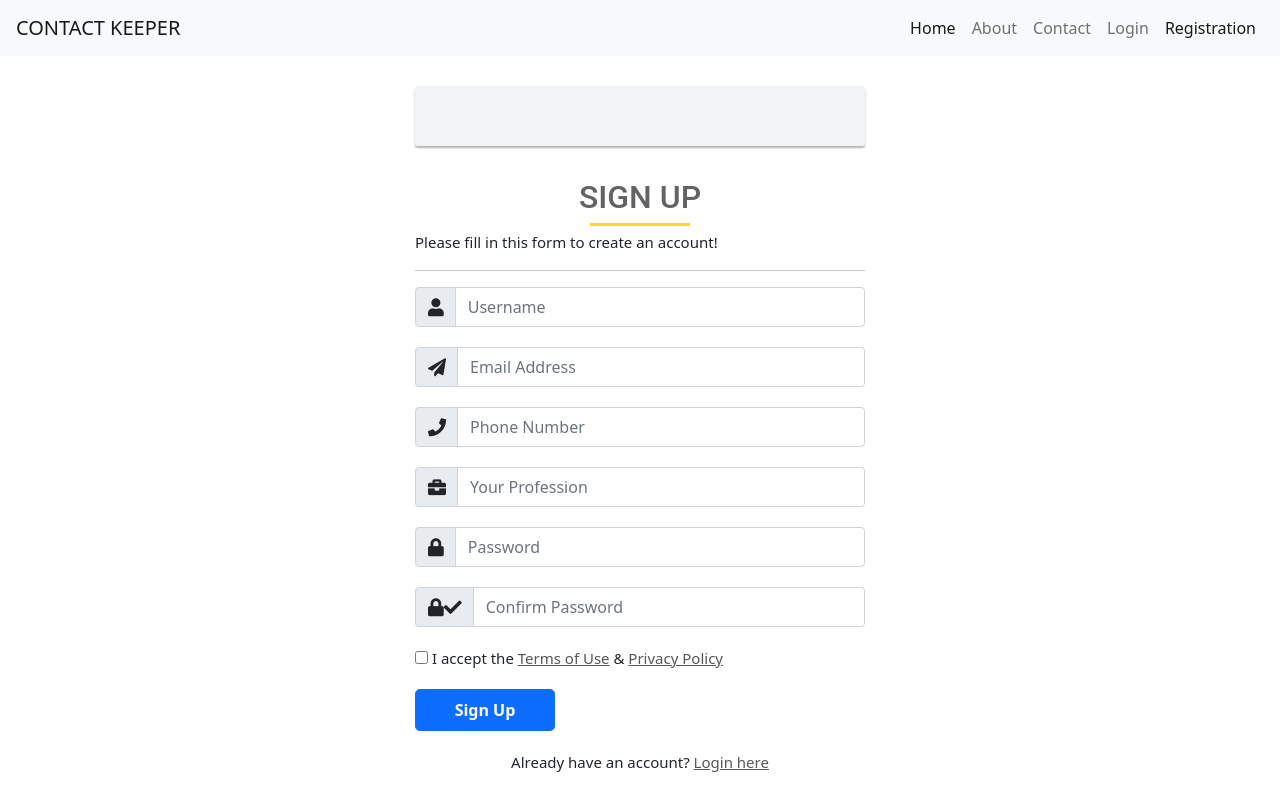
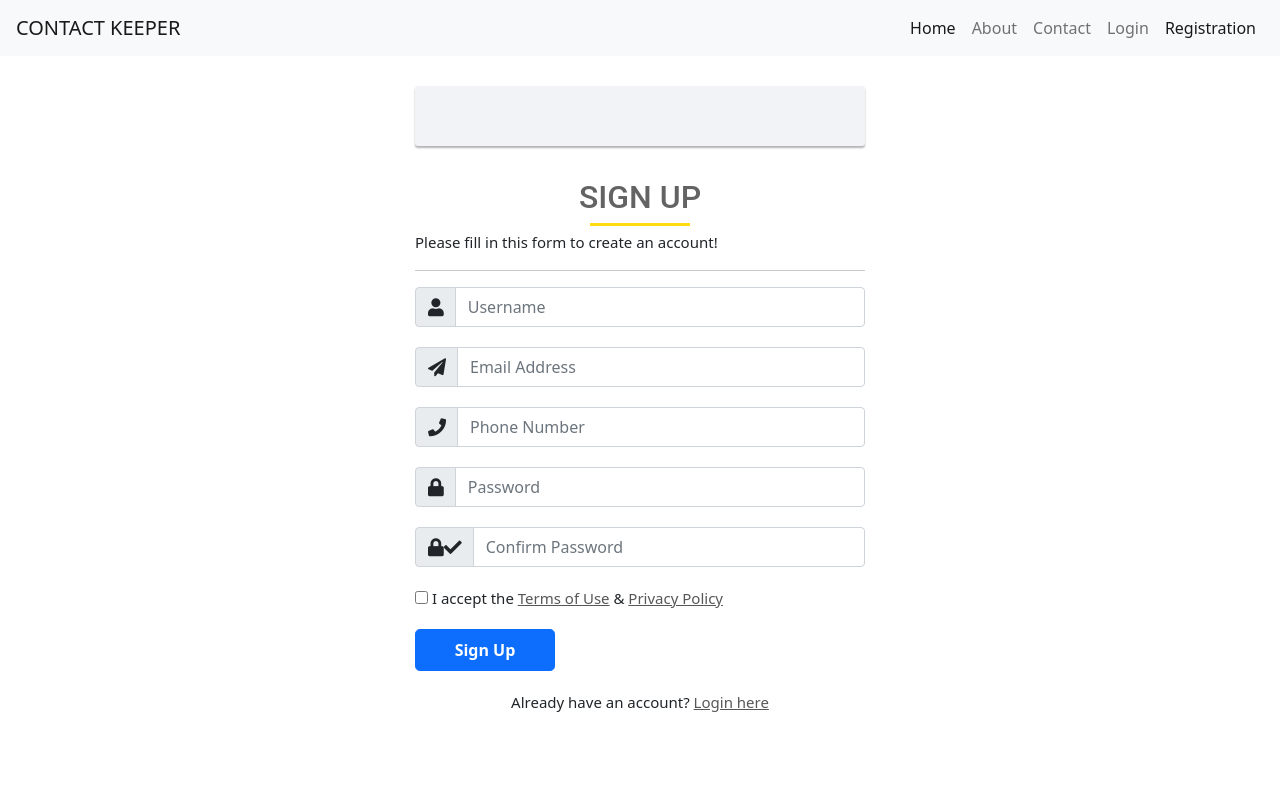
Before and after one commit to ahmedaltamas2/mernApp, a React (Create React App) app in the folder client/: page /signup in a window 1280 px wide. Built offline with nearby package versions, Linux system fonts and the light colour scheme.

Commit message:
take signup data using useState

```diff
--- a/client/src/components/Contact.js
+++ b/client/src/components/Contact.js
@@ -1,5 +1,5 @@
 import React from 'react'
-import { NavLink } from 'react-router-dom'
+// import { NavLink } from 'react-router-dom'
 function Login() {
     return (
         <>
--- a/client/src/components/Signup.js
+++ b/client/src/components/Signup.js
@@ -1,82 +1,96 @@
-import React from 'react'
+import React, {useState} from 'react'
 import { NavLink } from 'react-router-dom'
-function Signup() {
+const Signup = () => {
+
+    const [user, setUser] = useState({
+        username:"", email:"",phone:"", password:"",cpassword:""
+    });
+
+    let name, value;
+    const handleInputs = (e) => {
+        console.log(e);
+        name = e.target.name;
+        value = e.target.value;
+
+        setUser({...user, [name]:value});
+    }
     return (
         <>
-            <div class="signup-form">
-                <form  method="post" />
+            <div className="signup-form">
+                <form  />
                 <h2>Sign Up</h2>
                 <p>Please fill in this form to create an account!</p>
                 <hr />
-                <div class="form-group">
-                    <div class="input-group">
-                        <div class="input-group-prepend">
-                            <span class="input-group-text">
-                                <span class="fa fa-user"></span>
+                <div className="form-group">
+                    <div className="input-group">
+                        <div className="input-group-prepend">
+                            <span className="input-group-text">
+                                <span className="fa fa-user"></span>
                             </span>
                         </div>
-                        <input type="text" class="form-control" name="username" placeholder="Username" required="required" />
+                        <input type="text" className="form-control" name="username" placeholder="Username" required="required"
+                        value = {user.username}
+                        onChange= {handleInputs} />
                     </div>
                 </div>
-                <div class="form-group">
-                    <div class="input-group">
-                        <div class="input-group-prepend">
-                            <span class="input-group-text">
-                                <i class="fa fa-paper-plane"></i>
+                <div className="form-group">
+                    <div className="input-group">
+                        <div className="input-group-prepend">
+                            <span className="input-group-text">
+                                <i className="fa fa-paper-plane"></i>
                             </span>
                         </div>
-                        <input type="email" class="form-control" name="email" placeholder="Email Address" required="required" />
+                        <input type="email" className="form-control" name="email" placeholder="Email Address" required="required"
+                        value = {user.email}
+                        onChange= {handleInputs} />
                     </div>
                 </div>
-                <div class="form-group">
-                    <div class="input-group">
-                        <div class="input-group-prepend">
-                            <span class="input-group-text">
-                            <i class="fa fa-phone"></i>
+                <div className="form-group">
+                    <div className="input-group">
+                        <div className="input-group-prepend">
+                            <span className="input-group-text">
+                            <i className="fa fa-phone"></i>
                             </span>
                         </div>
-                        <input type="number" class="form-control" name="mobile" placeholder="Phone Number" required="required" />
+                        <input type="number" className="form-control" name="phone" placeholder="Phone Number" required="required"
+                        value = {user.phone}
+                        onChange= {handleInputs} />
                     </div>
                 </div>
-                <div class="form-group">
-                    <div class="input-group">
-                        <div class="input-group-prepend">
-                            <span class="input-group-text">
-                            <i class="fa fa-briefcase"></i>
+
+                <div className="form-group">
+                    <div className="input-group">
+                        <div className="input-group-prepend">
+                            <span className="input-group-text">
+                                <i className="fa fa-lock"></i>
                             </span>
                         </div>
-                        <input type="text" class="form-control" name="work" placeholder="Your Profession" required="required" />
+                        <input type="text" className="form-control" name="password" placeholder="Password" required="required"
+                        value = {user.password}
+                        onChange= {handleInputs} />
                     </div>
                 </div>
-                <div class="form-group">
-                    <div class="input-group">
-                        <div class="input-group-prepend">
-                            <span class="input-group-text">
-                                <i class="fa fa-lock"></i>
+                <div className="form-group">
+                    <div className="input-group">
+                        <div className="input-group-prepend">
+                            <span className="input-group-text">
+                                <i className="fa fa-lock"></i>
+                                <i className="fa fa-check"></i>
                             </span>
                         </div>
-                        <input type="text" class="form-control" name="password" placeholder="Password" required="required" />
+                        <input type="text" className="form-control" name="cpassword" placeholder="Confirm Password" required="required"
+                        value = {user.cpassword}
+                        onChange= {handleInputs} />
                     </div>
                 </div>
-                <div class="form-group">
-                    <div class="input-group">
-                        <div class="input-group-prepend">
-                            <span class="input-group-text">
-                                <i class="fa fa-lock"></i>
-                                <i class="fa fa-check"></i>
-                            </span>
-                        </div>
-                        <input type="text" class="form-control" name="cpassword" placeholder="Confirm Password" required="required" />
-                    </div>
+                <div className="form-group">
+                    <label className="form-check-label"><input type="checkbox" required="required" /> I accept the <NavLink to="/login">Terms of Use</NavLink> &amp; <NavLink to="/login">Privacy Policy</NavLink></label>
                 </div>
-                <div class="form-group">
-                    <label class="form-check-label"><input type="checkbox" required="required" /> I accept the <NavLink to="/login">Terms of Use</NavLink> &amp; <NavLink to="/login">Privacy Policy</NavLink></label>
-                </div>
-                <div class="form-group">
-                    <button type="submit" class="btn btn-primary btn-lg">Sign Up</button>
+                <div className="form-group">
+                    <button type="submit" className="btn btn-primary btn-lg">Sign Up</button>
                 </div>
 
-                <div class="text-center">Already have an account? <NavLink to="/login">Login here</NavLink></div>
+                <div className="text-center">Already have an account? <NavLink to="/login">Login here</NavLink></div>
 
             </div>
 
```
